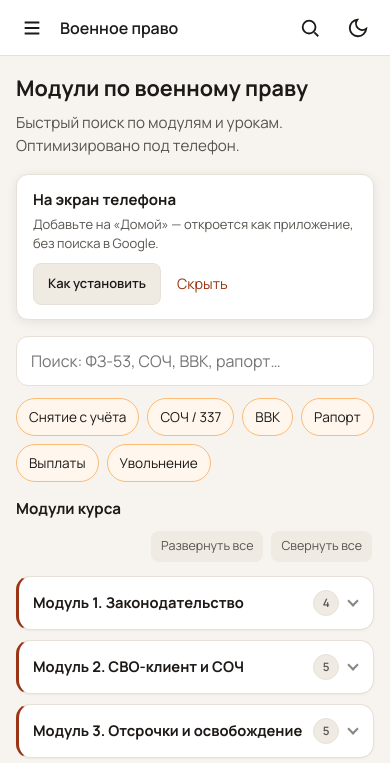
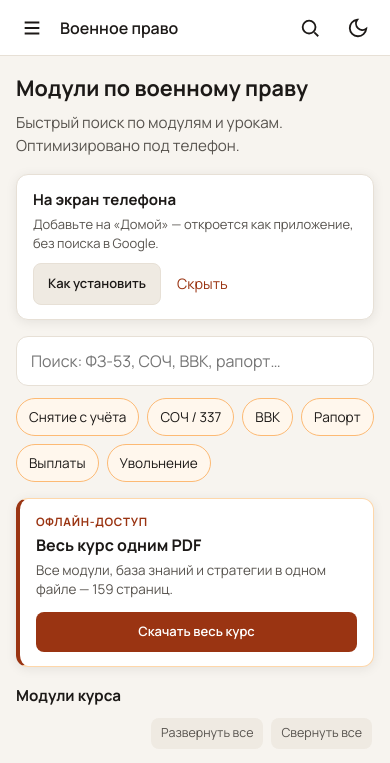
Before and after one commit to simaklawyer/voennoe-pravo, a plain HTML site: page index.html in a window 390 px wide. Shown: the top 763 px of the page. Drawn offline with Linux system fonts and the light colour scheme.

Commit message:
feat: add full course PDF download

```diff
--- a/css/styles.css
+++ b/css/styles.css
@@ -120,6 +120,15 @@ body {
 .continue-card h3 { margin: 2px 0 4px; font-size: 1rem; }
 .continue-kicker { color: var(--accent); font-size: .72rem; font-weight: 700; text-transform: uppercase; letter-spacing: .06em; }
 .continue-card p { margin: 0 0 10px; color: var(--text-muted); font-size: .84rem; line-height: 1.4; }
+.full-course-card {
+  display: flex; align-items: center; justify-content: space-between; gap: 14px;
+  border: 1px solid var(--accent-soft); border-left: 4px solid var(--accent);
+  border-radius: var(--radius); background: var(--bg-elev); padding: 14px 16px;
+  margin: 0 0 18px; box-shadow: var(--shadow);
+}
+.full-course-card h3 { margin: 2px 0 4px; font-size: 1rem; }
+.full-course-card p { margin: 0; color: var(--text-muted); font-size: .84rem; line-height: 1.4; }
+.full-course-card .btn { flex: 0 0 auto; white-space: nowrap; text-decoration: none; }
 .section-title { margin: 8px 0 10px; font-size: .95rem; font-weight: 700; }
 .search-count { color: var(--text-muted); font-size: .8em; font-weight: 500; }
 .card-grid { display: grid; gap: 10px; }
@@ -306,6 +315,8 @@ body {
   padding: 10px 12px; font-size: .9rem; color: var(--text-muted); margin-bottom: 1rem;
 }
 @media (max-width: 600px) {
+  .full-course-card { align-items: flex-start; flex-direction: column; }
+  .full-course-card .btn { width: 100%; text-align: center; }
   .reader-body { font-size: var(--reader-size, 1rem); line-height: 1.58; }
   .reader-body .rb-h { font-size: 1.04em; margin-top: 1.25rem; padding: .55rem .65rem; }
   .reader-body .rb-sub { font-size: .9em; margin-top: .9rem; }
--- a/index.html
+++ b/index.html
@@ -15,9 +15,9 @@
   <link rel="manifest" href="manifest.webmanifest" />
   <link rel="icon" type="image/svg+xml" href="favicon.svg" />
   <link rel="apple-touch-icon" href="icon-192.svg" />
-  <link rel="stylesheet" href="css/styles.css?v=20" />
-  <link rel="stylesheet" href="css/v8.css?v=20" />
-  <link rel="stylesheet" href="css/pwa.css?v=20" />
+  <link rel="stylesheet" href="css/styles.css?v=21" />
+  <link rel="stylesheet" href="css/v8.css?v=21" />
+  <link rel="stylesheet" href="css/pwa.css?v=21" />
   <script>
     try {
       if (!localStorage.getItem("vp-theme-v2")) {
@@ -102,6 +102,15 @@
           <button type="button" class="chip" data-q="увольнение">Увольнение</button>
         </div>
 
+        <section class="full-course-card" aria-labelledby="full-course-title">
+          <div>
+            <div class="continue-kicker">Офлайн-доступ</div>
+            <h3 id="full-course-title">Весь курс одним PDF</h3>
+            <p>Все модули, база знаний и стратегии в одном файле — 159 страниц.</p>
+          </div>
+          <a class="btn" href="pdf/voennoe-pravo-polnyj-kurs.pdf" download>Скачать весь курс</a>
+        </section>
+
         <section class="continue-card hidden" id="continue-card" aria-labelledby="continue-title">
           <div class="continue-kicker">Ваш прогресс</div>
           <h3 id="continue-title">Продолжить чтение</h3>
```
Also changed, not shown: 1 other file.
